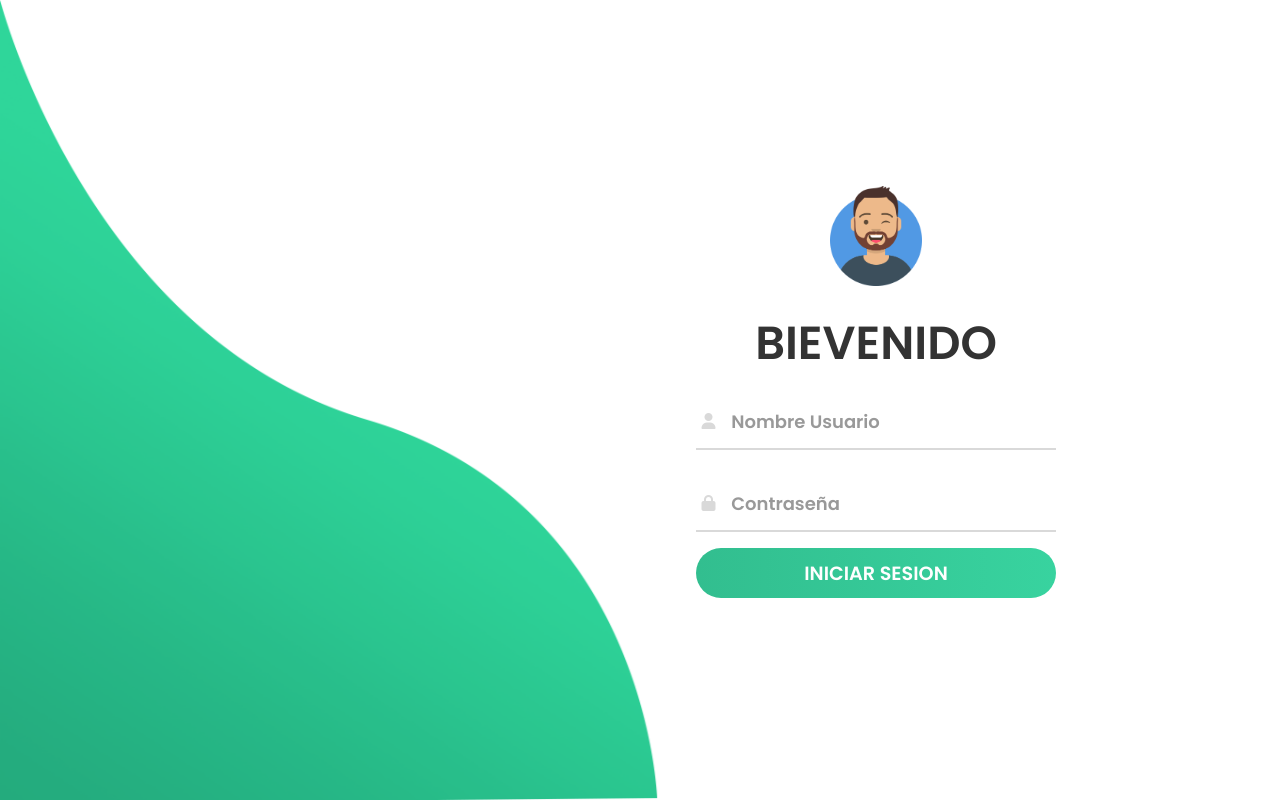
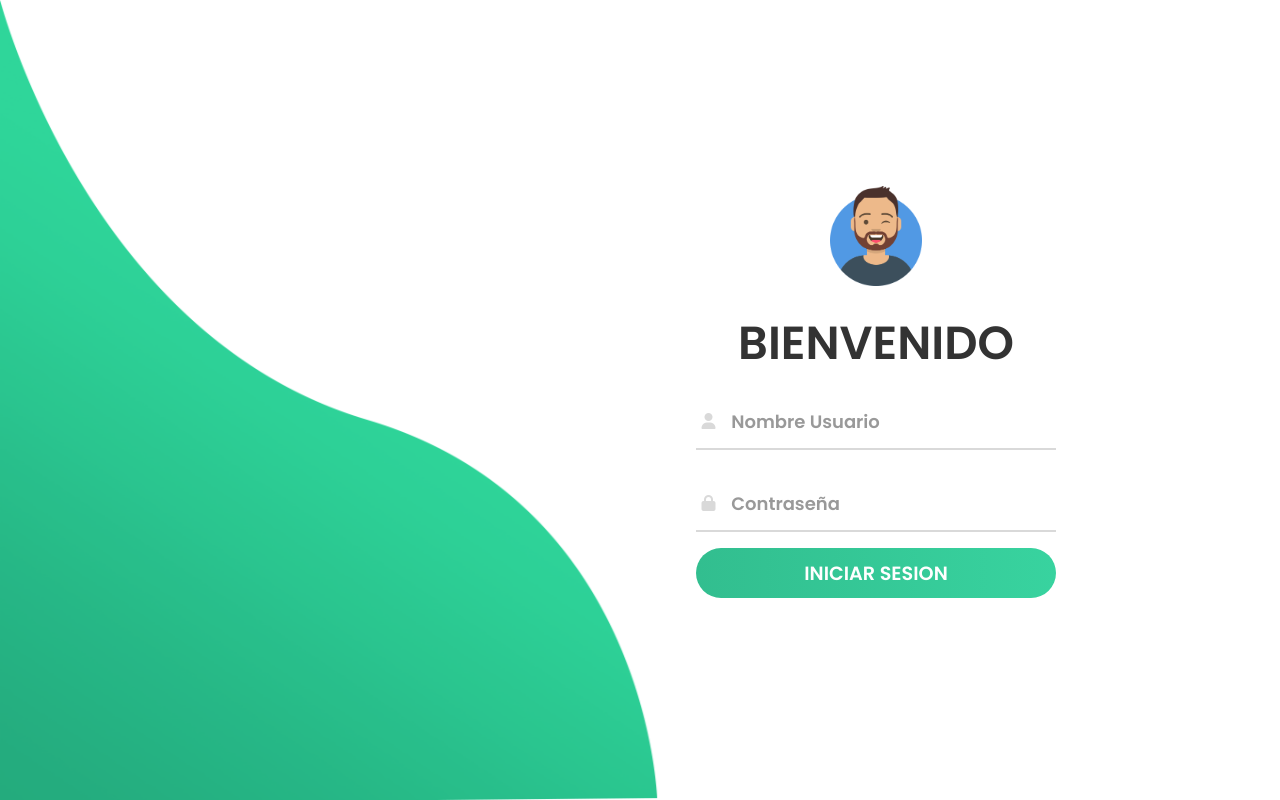
Before and after one commit to vprada25/login-simple, a plain HTML site: page index.html in a window 1280 px wide. Drawn offline with Linux system fonts and the light colour scheme.

Commit message:
feat: correction h2

```diff
--- a/index.html
+++ b/index.html
@@ -18,7 +18,7 @@
 		<div class="login-content">
 			<form action="index.html">
 				<img src="/assets/icono.png">
-				<h2 class="title">Bievenido</h2>
+				<h2 class="title">Bienvenido</h2>
 				<div class="input-div one">
 					<div class="i">
 						<i class="fas fa-user"></i>
```
